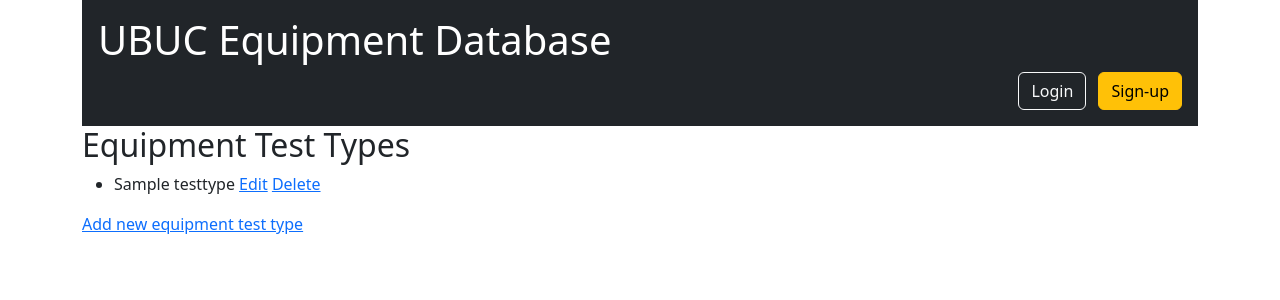
After one commit to Jongmassey/ubuc-dev, a Django app: page /equipmentdb/test-type in a window 1280 px wide. The commit adds this page. Shown: the top 300 px of the page. Run offline with Django 3.2, Linux system fonts and the light colour scheme; tables that the repository leaves empty hold one stand-in row (values such as "Sample post"); some libraries are stand-ins or nearby versions.

Commit message:
feat: test types and schedules

```diff
--- a/equipmentdb/models.py
+++ b/equipmentdb/models.py
@@ -192,6 +192,9 @@ class EquipmentTypeSchedule(UbucModel):
 class TestType(UbucModel):
     name = models.CharField(max_length=255, null=False, blank=False)
 
+    def __str__(self) -> str:
+        return self.name
+
 
 class EquipmentTypeTestSchedule(EquipmentTypeSchedule):
     test_type = models.ForeignKey(
--- a/equipmentdb/templates/equipmentdb/index.html
+++ b/equipmentdb/templates/equipmentdb/index.html
@@ -18,8 +18,8 @@
 <h3>Testing:</h3>
 <p>
 <ul>
-    <li><a href="">Test types</a></li>
-    <li><a href="">Test schedules</a></li>
+    <li><a href="test-type">Test types</a></li>
+    <li><a href="equipment-type-test-schedule">Test schedules</a></li>
 </ul>
 </p>
 {% endblock content %}
--- /dev/null
+++ b/equipmentdb/templates/equipmentdb/testtype_list.html
@@ -0,0 +1,14 @@
+{% extends "equipmentdb/base.html" %}
+{% block content %}
+<h2>Equipment Test Types</h2>
+<ul>
+    {% for test_type in object_list %}
+    <li>{{ test_type.name}} <a
+            href="./test-type/{{test_type.id}}">Edit</a> <a
+            href="./test-type/{{test_type.id}}/delete">Delete</a> </li>
+    {% empty %}
+    <li>No test types yet.</li>
+    {% endfor %}
+</ul>
+<a href="./test-type/add">Add new equipment test type</a>
+{% endblock content %}
--- a/equipmentdb/urls.py
+++ b/equipmentdb/urls.py
@@ -55,7 +55,11 @@ urlpatterns = [
         EquipmentNoteDeleteView.as_view(),
         name="equipment-notedelete",
     ),
-    path("equipment-type-service-schedule", EquipmentTypeServiceScheduleListView.as_view(), name="equipment-type-service-schedule-list"),
+    path(
+        "equipment-type-service-schedule",
+        EquipmentTypeServiceScheduleListView.as_view(),
+        name="equipment-type-service-schedule-list",
+    ),
     path(
         "equipment-type-service-schedule/add",
         EquipmentTypeServiceScheduleCreateView.as_view(),
@@ -71,7 +75,44 @@ urlpatterns = [
         EquipmentTypeServiceScheduleDeleteView.as_view(),
         name="equipment-type-service-scheduledelete",
     ),
-
-
-
+    path(
+        "equipment-type-test-schedule",
+        EquipmentTypeTestScheduleListView.as_view(),
+        name="equipment-type-test-schedule-list",
+    ),
+    path(
+        "equipment-type-test-schedule/add",
+        EquipmentTypeTestScheduleCreateView.as_view(),
+        name="equipment-type-test-schedule-add",
+    ),
+    path(
+        "equipment-type-test-schedule/<int:pk>",
+        EquipmentTypeTestScheduleUpdateView.as_view(),
+        name="equipment-type-test-schedule-update",
+    ),
+    path(
+        "equipment-type-test-schedule/<int:pk>/delete",
+        EquipmentTypeTestScheduleDeleteView.as_view(),
+        name="equipment-type-test-scheduledelete",
+    ),
+    path(
+        "test-type",
+        TestTypeListView.as_view(),
+        name="test-type-list",
+    ),
+    path(
+        "test-type/add",
+        TestTypeCreateView.as_view(),
+        name="test-type-add",
+    ),
+    path(
+        "test-type/<int:pk>",
+        TestTypeUpdateView.as_view(),
+        name="test-type-update",
+    ),
+    path(
+        "test-type/<int:pk>/delete",
+        TestTypeDeleteView.as_view(),
+        name="test-typedelete",
+    ),
 ]
--- a/equipmentdb/views.py
+++ b/equipmentdb/views.py
@@ -199,3 +199,29 @@ class EquipmentTypeServiceScheduleUpdateView(UbucBaseUpdateView):
 
 class EquipmentTypeServiceScheduleDeleteView(UbucBaseDeleteView):
     model = EquipmentTypeServiceSchedule
+
+# Test Schedules
+class EquipmentTypeTestScheduleListView(UbucBaseListView):
+    model = EquipmentTypeTestSchedule
+
+class EquipmentTypeTestScheduleCreateView(UbucBaseCreateView):
+    model = EquipmentTypeTestSchedule
+
+class EquipmentTypeTestScheduleUpdateView(UbucBaseUpdateView):
+    model = EquipmentTypeTestSchedule
+
+class EquipmentTypeTestScheduleDeleteView(UbucBaseDeleteView):
+    model = EquipmentTypeTestSchedule
+
+# Test Types
+class TestTypeListView(UbucBaseListView):
+    model = TestType
+
+class TestTypeCreateView(UbucBaseCreateView):
+    model = TestType
+
+class TestTypeUpdateView(UbucBaseUpdateView):
+    model = TestType
+
+class TestTypeDeleteView(UbucBaseDeleteView):
+    model = TestType
```
Also changed, not shown: equipmentdb/templates/equipmentdb/equipmenttypetestschedule_add_form.html (added, +8 -0 lines), equipmentdb/templates/equipmentdb/equipmenttypetestschedule_delete.html (added, +7 -0 lines), equipmentdb/templates/equipmentdb/equipmenttypetestschedule_list.html (added, +14 -0 lines), equipmentdb/templates/equipmentdb/equipmenttypetestschedule_update_form.html (added, +8 -0 lines), equipmentdb/templates/equipmentdb/testtype_add_form.html (added, +8 -0 lines), equipmentdb/templates/equipmentdb/testtype_delete.html (added, +7 -0 lines), equipmentdb/templates/equipmentdb/testtype_update_form.html (added, +8 -0 lines).
